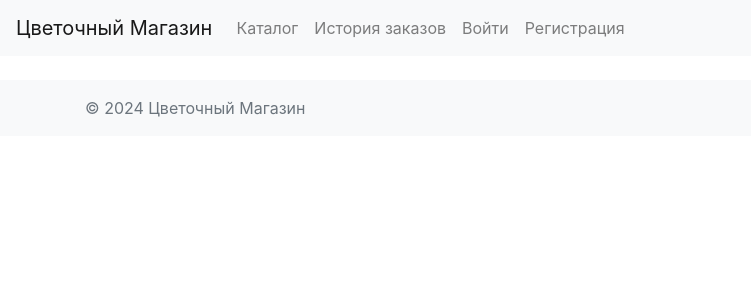
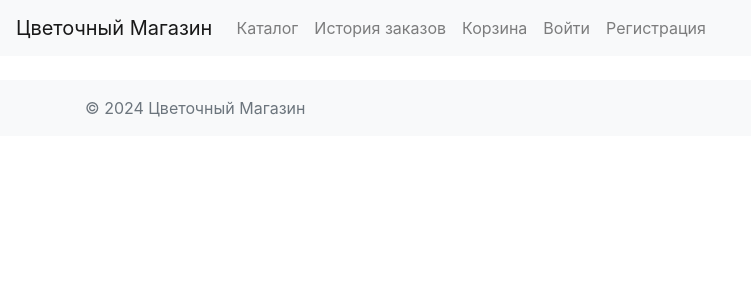
Before and after one commit to irinaalmaeva/FinalProjectSiteFlowers, a Django app: page / in a window 1280 px wide. Shown: the top 300 px of the page, without its empty margins (0-751 px from the left). Run offline with Django 5.2, Linux system fonts and the light colour scheme; data that the repository does not hold is empty; some libraries are stand-ins or nearby versions.

Commit message:
Update base.html

```diff
--- a/flower_delivery/flowers/templates/base.html
+++ b/flower_delivery/flowers/templates/base.html
@@ -15,6 +15,7 @@
             <ul class="navbar-nav mr-auto">
                 <li class="nav-item"><a class="nav-link" href="{% url 'flower_catalog' %}">Каталог</a></li>
                 <li class="nav-item"><a class="nav-link" href="{% url 'order_history' %}">История заказов</a></li>
+                <li class="nav-item"><a class="nav-link" href="{% url 'view_cart' %}">Корзина</a></li>  <!-- Добавленная ссылка на корзину -->
                 {% if user.is_authenticated %}
                 <li class="nav-item"><a class="nav-link" href="{% url 'logout' %}">Выйти</a></li>
                 {% else %}
```
